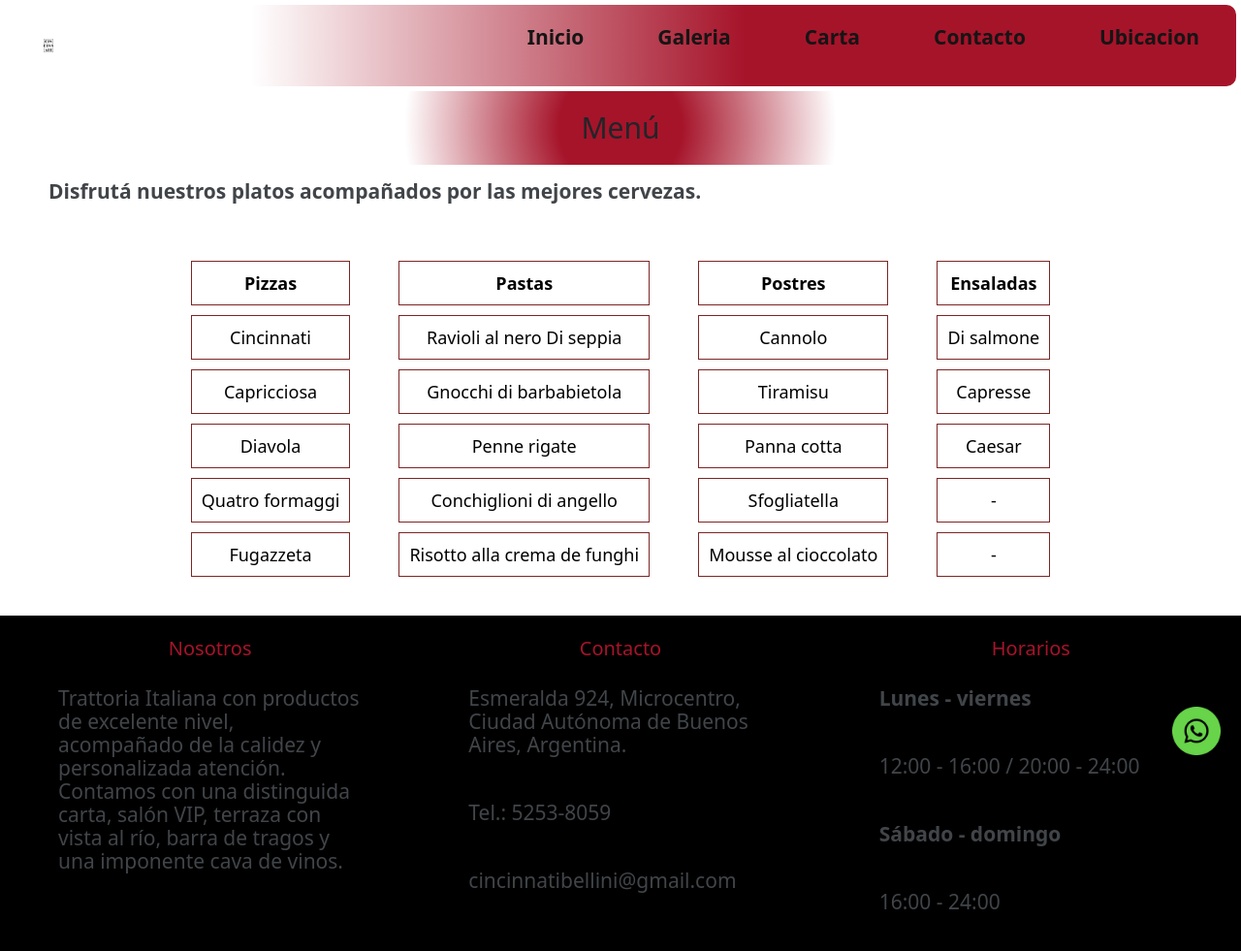
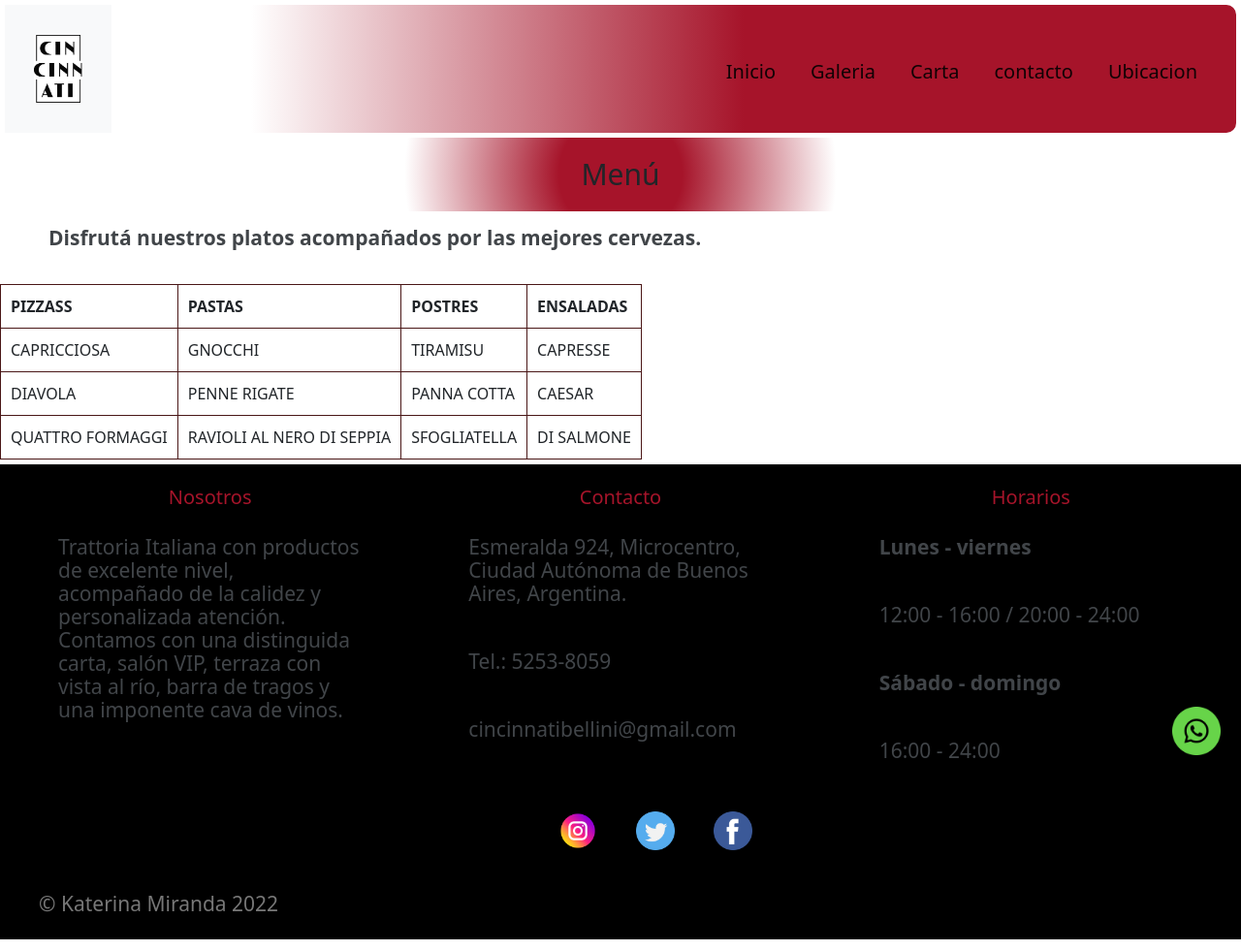
Before and after one commit to katerina-miranda/EntregaFinal-Babasonicos, a plain HTML site: page paginas/carta.html in a window 1280 px wide. Shown: the top 981 px of the page at 97% size. Drawn offline with nearby package versions, Linux system fonts and the light colour scheme.

Commit message:
agregue bootstrap

```diff
--- a/paginas/carta.html
+++ b/paginas/carta.html
@@ -19,64 +19,65 @@
 <body>
   <header class="encabezado">
     <!-- Cabecera de sitio -->
-    <a href="../index.html">
-      <img src="../imagenes/logo-cincinnati.jpg" alt="Logo de restaurante" class="logoIndex">
-    </a>
-    <nav>
-      <ul class="encabezado__lista">
-        <li class="encabezado__lista__item"><a href="../index.html">Inicio</a> </li>
-        <li class="encabezado__lista__item"><a href="./galeria.html">Galeria</a> </li>
-        <li class="encabezado__lista__item"><a href="#">Carta</a> </li>
-        <li class="encabezado__lista__item"><a href="./contacto.html">Contacto</a> </li>
-        <li class="encabezado__lista__item"><a href="./ubicacion.html">Ubicacion</a> </li>
-      </ul>
+    <nav class="navbar bg-light">
+      <div class="container logoIndex">
+        <a class="navbar-brand" href="../index.html">
+          <img src="../imagenes/logo-cincinnati.jpg" alt="LOGO" width="50" height="70">
+        </a>
+      </div>
+    </nav>
+    <nav class="navbar navbar-expand-lg">
+      <div class="container-fluid">
+        <button class="navbar-toggler" type="button" data-bs-toggle="collapse" data-bs-target="#navbarNavAltMarkup" aria-controls="navbarNavAltMarkup" aria-expanded="false" aria-label="Toggle navigation">
+          <span class="navbar-toggler-icon"></span>
+        </button>
+        <div class="collapse navbar-collapse" id="navbarNavAltMarkup">
+          <div class="navbar-nav">
+            <a class="navbar-brand" href="../index.html">Inicio</a>
+            <a class="navbar-brand" href="./galeria.html">Galeria</a>
+            <a class="navbar-brand" href="#">Carta</a>
+            <a class="navbar-brand" href=".contacto.html">contacto</a>
+            <a class="navbar-brand" href=".ubicacion.html">Ubicacion</a>
+          </div>
+        </div>
+      </div>
     </nav>
   </header>
   <main>
     <!-- Contenido -->
-    <section>
+    <section class="centrar">
       <h1 class="resaltado h1">Menú</h1>
       <p class="primerParrafo">Disfrutá nuestros platos acompañados por las mejores cervezas.</p>
-      <div class="tabla">
-        <table cellspacing="50" cellpadding="10" class="bordesTabla">
+      <table>
+        <thead>
           <tr>
-            <th>Pizzas</th>
-            <th>Pastas</th>
-            <th>Postres</th>
-            <th>Ensaladas</th>
+            <th>PIZZASS</th>
+            <th>PASTAS</th>
+            <th>POSTRES</th>
+            <th>ENSALADAS</th>
+          </tr>
+        </thead>
+        <tbody>
+          <tr>
+            <td>CAPRICCIOSA</td>
+            <td>GNOCCHI</td>
+            <td>TIRAMISU</td>
+            <td>CAPRESSE</td>
           </tr>
           <tr>
-            <td>Cincinnati</td> <!-- Se puede agregar imagenes, ancor, etc -->
-            <td>Ravioli al nero Di seppia</td>
-            <td>Cannolo</td>
-            <td>Di salmone</td>
+            <td>DIAVOLA</td>
+            <td>PENNE RIGATE</td>
+            <td>PANNA COTTA</td>
+            <td>CAESAR</td>
           </tr>
           <tr>
-            <td>Capricciosa</td>
-            <td>Gnocchi di barbabietola</td>
-            <td>Tiramisu</td>
-            <td>Capresse</td>
+            <td>QUATTRO FORMAGGI</td>
+            <td>RAVIOLI AL NERO DI SEPPIA</td>
+            <td>SFOGLIATELLA</td>
+            <td>DI SALMONE</td>
           </tr>
-          <tr>
-            <td>Diavola</td>
-            <td>Penne rigate</td>
-            <td>Panna cotta</td>
-            <td>Caesar</td>
-          </tr>
-          <tr>
-            <td>Quatro formaggi</td>
-            <td>Conchiglioni di angello</td>
-            <td>Sfogliatella</td>
-            <td>-</td>
-          </tr>
-          <tr>
-            <td>Fugazzeta</td>
-            <td>Risotto alla crema de funghi</td>
-            <td>Mousse al cioccolato</td>
-            <td>-</td>
-          </tr>
-        </table>
-      </div>
+        </tbody>
+      </table>
     </section>
   </main>
   <footer class="footer">
--- a/style.css
+++ b/style.css
@@ -85,13 +85,6 @@ h5 {
 }
 
 /* Selector de clase */
-.logoIndex {
-  width: 50px;
-  padding-top: 10px;
-  padding-left: 40px;
-  padding-bottom: 10px;
-}
-
 .logoIndex:hover {
   transform: scale(1.1);
   transition: all 1s;
@@ -112,14 +105,14 @@ h5 {
   align-items: center;
 }
 
-.encabezado__lista__item {
+.navbar-brand {
   list-style-type: none;
   display: inline;
   margin: 9px;
   padding: 9px;
 }
 
-.encabezado__lista__item:hover {
+.navar-brand:hover {
   transform: scale(0.8);
   transition: all 1s;
 }
@@ -212,21 +205,13 @@ h5 {
 }
 
 /* carta */
-.tabla {
+.table {
   text-align: center;
   margin: 30px;
-  display: flex;
-  flex-direction: column;
-  align-items: center;
-}
-
-.bordesTabla {
-  border-collapse: separate;
-  border-spacing: 50px 10px;
 }
 
 tr, td, th {
-  border: 0.5px solid rgb(125, 37, 37);
+  border: 0.5px solid rgb(74, 23, 23);
   padding: 10px;
 }
 
```
Also changed, not shown: index.html (+22 -11 lines), paginas/contacto.html (+22 -12 lines), paginas/galeria.html (+22 -11 lines), paginas/ubicacion.html (+22 -11 lines).
